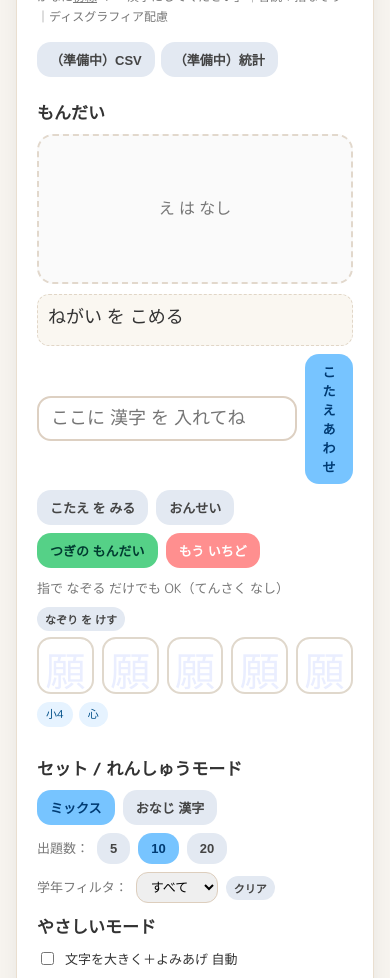
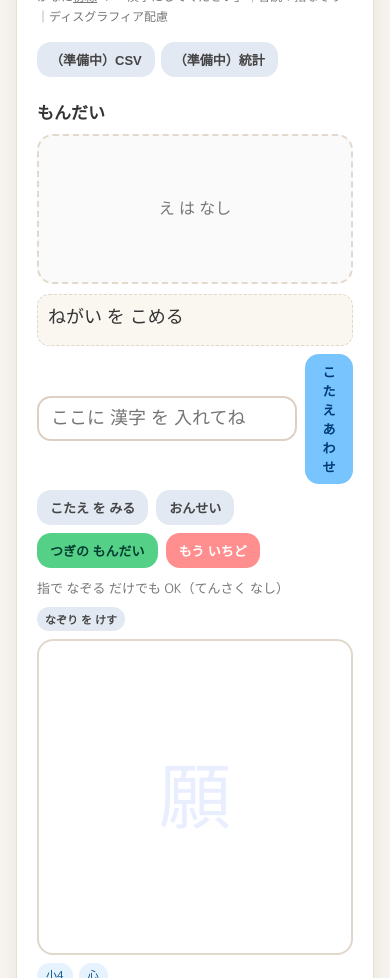
Before and after one commit to MaruNonbe/Kanji_Study_App, a plain HTML site: page index.html in a window 390 px wide. Shown: the part 122-1100 px from the top of the page. Drawn offline with Linux system fonts and the light colour scheme; no server answers.

Commit message:
Add files via upload

```diff
--- a/index.html
+++ b/index.html
@@ -197,38 +197,6 @@
       color:#5c4b20;
     }
 
-    .grid5 {
-      display:grid;
-      grid-template-columns:repeat(5, minmax(0,1fr));
-      gap:8px;
-      margin-top:6px;
-    }
-
-    .trace-cell {
-      position:relative;
-      aspect-ratio:1;
-      border-radius:14px;
-      border:2px solid #e0d8cc;
-      background:#fff;
-      overflow:hidden;
-    }
-    .trace-cell canvas {
-      width:100%;
-      height:100%;
-      touch-action:none;
-      display:block;
-    }
-    .trace-faint {
-      position:absolute;
-      inset:0;
-      display:grid;
-      place-items:center;
-      color:#9fb3ff;
-      font-size:40px;
-      opacity:0.22;
-      pointer-events:none;
-    }
-
     .list {
       margin-top:8px;
       border-radius:12px;
@@ -294,6 +262,48 @@
     /* やさしいモードのとき、少し文字を大きく */
     body.easy .sentence { font-size: 20px; }
     body.easy input[type="text"] { font-size: 20px; }
+
+    /* ===== 大きなトレース枠 ===== */
+    .trace-wrap {
+      margin-top:10px;
+    }
+
+    #traceArea {
+      position:relative;
+      width:100%;
+      max-width:420px;
+      margin-top:8px;
+      aspect-ratio:1/1;
+      border-radius:16px;
+      border:2px solid #e0d8cc;
+      background:#ffffff;
+      overflow:hidden;
+    }
+
+    #traceCanvas {
+      width:100%;
+      height:100%;
+      display:block;
+      touch-action:none;
+    }
+
+    #traceFaint {
+      position:absolute;
+      inset:0;
+      display:grid;
+      place-items:center;
+      font-size:72px;
+      color:#9fb3ff;
+      opacity:0.22;
+      pointer-events:none;
+    }
+
+    @media (max-width: 600px) {
+      #traceArea {
+        max-width:none;
+        height:auto;
+      }
+    }
   </style>
 </head>
 <body>
@@ -336,14 +346,17 @@
             <button id="again" class="warn">もう いちど</button>
           </div>
 
-          <div class="trace-wrap" style="margin-top:10px">
+          <div class="trace-wrap">
             <div class="row" style="justify-content:space-between">
               <div class="muted" style="font-size:13px">
                 指で なぞる だけでも OK（てんさく なし）
               </div>
               <button id="clearTrace" class="ghost" style="font-size:11px;padding:4px 8px">なぞり を けす</button>
             </div>
-            <div class="grid5" id="traceGrid"></div>
+            <div id="traceArea">
+              <canvas id="traceCanvas"></canvas>
+              <div id="traceFaint"></div>
+            </div>
           </div>
 
           <div class="tags" id="tags"></div>
@@ -595,6 +608,11 @@
       state.idx = 0;
     }
 
+    function setupNewSession() {
+      pickBatch();
+      renderCurrent();
+    }
+
     function currentItem() {
       const id = state.order[state.idx];
       return state.items.find(x => x.id === id);
@@ -683,82 +701,68 @@
     }
 
     /* =========================
-       トレース
+       大きな1つのトレースキャンバス
        ========================= */
-    let traceCanvases = [];
+    let traceCanvas, traceCtx, traceDpr = window.devicePixelRatio || 1;
+    let traceDrawing = false;
+
+    function initTraceCanvas() {
+      traceCanvas = el("#traceCanvas");
+      if (!traceCanvas) return;
+      traceCtx = traceCanvas.getContext("2d");
+
+      function resizeCanvas() {
+        const rect = traceCanvas.getBoundingClientRect();
+        traceCanvas.width  = rect.width * traceDpr;
+        traceCanvas.height = rect.height * traceDpr;
+        traceCtx.lineCap = "round";
+        traceCtx.lineJoin = "round";
+        traceCtx.lineWidth = 5 * traceDpr;
+        traceCtx.strokeStyle = "#7fb3ff";
+      }
+      resizeCanvas();
+      window.addEventListener("resize", resizeCanvas);
+
+      function getPos(ev) {
+        const rect = traceCanvas.getBoundingClientRect();
+        const x = (ev.clientX - rect.left) * traceDpr;
+        const y = (ev.clientY - rect.top) * traceDpr;
+        return { x, y };
+      }
+
+      traceCanvas.addEventListener("pointerdown", ev => {
+        traceCanvas.setPointerCapture(ev.pointerId);
+        traceDrawing = true;
+        const {x,y} = getPos(ev);
+        traceCtx.beginPath();
+        traceCtx.moveTo(x,y);
+      });
+      traceCanvas.addEventListener("pointermove", ev => {
+        if (!traceDrawing) return;
+        const {x,y} = getPos(ev);
+        traceCtx.lineTo(x,y);
+        traceCtx.stroke();
+      });
+      traceCanvas.addEventListener("pointerup", ev => {
+        traceDrawing = false;
+        traceCanvas.releasePointerCapture(ev.pointerId);
+      });
+      traceCanvas.addEventListener("pointercancel", () => {
+        traceDrawing = false;
+      });
+    }
 
     function renderTrace(ch) {
-      const grid = el("#traceGrid");
-      grid.innerHTML = "";
-      traceCanvases = [];
-      for (let i=0; i<5; i++) {
-        const cell = document.createElement("div");
-        cell.className = "trace-cell";
-        const canv = document.createElement("canvas");
-        cell.appendChild(canv);
-        if (ch) {
-          const faint = document.createElement("div");
-          faint.className = "trace-faint";
-          faint.textContent = ch;
-          cell.appendChild(faint);
-        }
-        grid.appendChild(cell);
-        setupCanvas(canv);
-      }
-    }
-
-    function setupCanvas(c) {
-      const dpr = window.devicePixelRatio || 1;
-      const s = c.parentElement.getBoundingClientRect();
-      c.width = s.width * dpr;
-      c.height = s.height * dpr;
-      const ctx = c.getContext("2d");
-      ctx.lineWidth = 5 * dpr;
-      ctx.lineCap = "round";
-      ctx.strokeStyle = "#7fb3ff";
-
-      let drawing = false;
-
-      function pos(e) {
-        const r = c.getBoundingClientRect();
-        if (e.touches) {
-          const t = e.touches[0];
-          return [(t.clientX - r.left)*dpr, (t.clientY - r.top)*dpr];
-        }
-        return [(e.clientX - r.left)*dpr, (e.clientY - r.top)*dpr];
-      }
-
-      function start(e) {
-        drawing = true;
-        const [x,y] = pos(e);
-        ctx.beginPath();
-        ctx.moveTo(x,y);
-        e.preventDefault();
-      }
-      function move(e) {
-        if (!drawing) return;
-        const [x,y] = pos(e);
-        ctx.lineTo(x,y);
-        ctx.stroke();
-        e.preventDefault();
-      }
-      function end() { drawing = false; }
-
-      c.addEventListener("mousedown", start);
-      c.addEventListener("mousemove", move);
-      window.addEventListener("mouseup", end);
-      c.addEventListener("touchstart", start, {passive:false});
-      c.addEventListener("touchmove", move, {passive:false});
-      c.addEventListener("touchend", end);
-
-      traceCanvases.push(c);
+      const faint = el("#traceFaint");
+      if (!traceCanvas || !traceCtx || !faint) return;
+      // キャンバスをクリア
+      traceCtx.clearRect(0,0,traceCanvas.width,traceCanvas.height);
+      faint.textContent = ch ? ch : "";
     }
 
     el("#clearTrace").addEventListener("click", () => {
-      traceCanvases.forEach(c => {
-        const ctx = c.getContext("2d");
-        ctx.clearRect(0,0,c.width,c.height);
-      });
+      if (!traceCanvas || !traceCtx) return;
+      traceCtx.clearRect(0,0,traceCanvas.width,traceCanvas.height);
     });
 
     /* =========================
@@ -848,8 +852,9 @@
        初期化
        ========================= */
     document.addEventListener("DOMContentLoaded", async () => {
-      load();                         // 保存データ
-      initFromKanjiItemsIfNeeded();   // 内蔵 KANJI_ITEMS
+      initTraceCanvas();             // 大きい書き枠
+      load();                        // 保存データ
+      initFromKanjiItemsIfNeeded();  // 内蔵 KANJI_ITEMS
       renderTable();
       pickBatch();
       renderCurrent();
```
